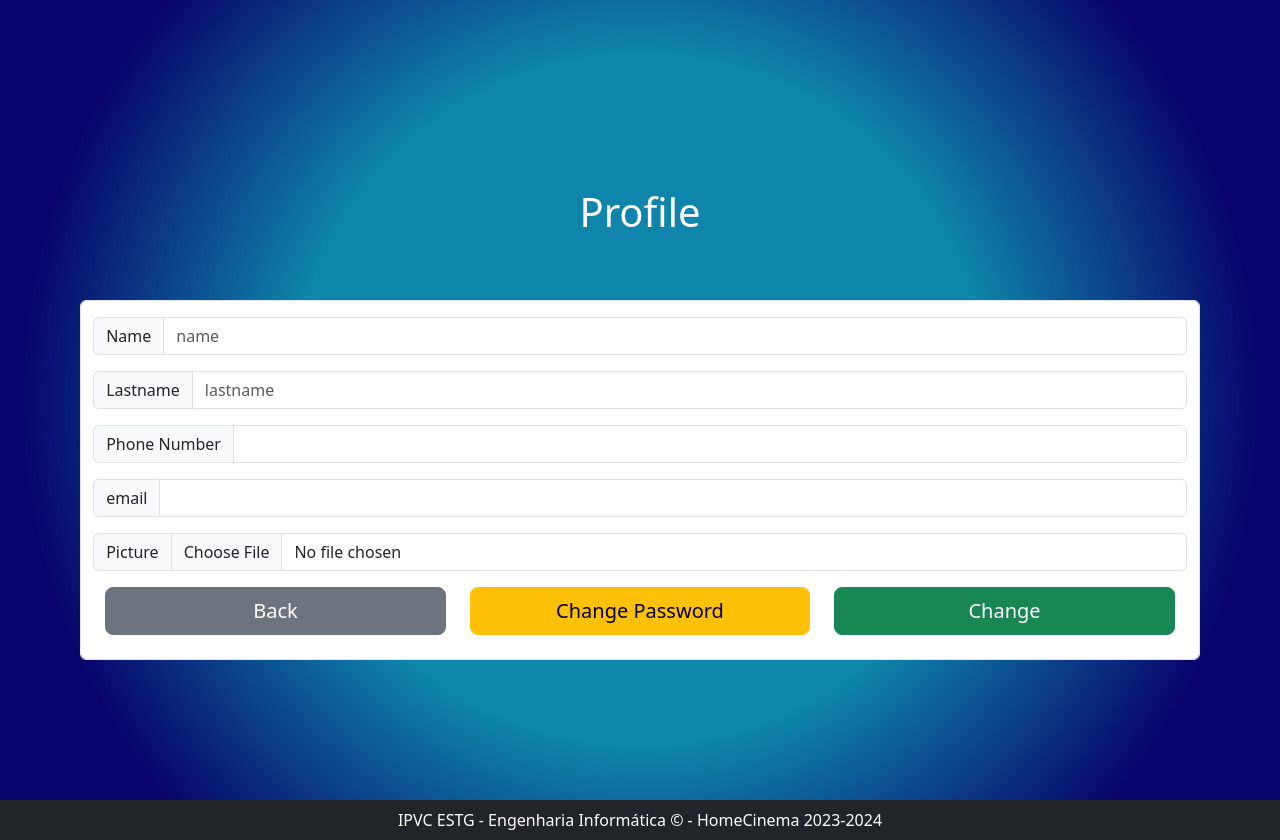
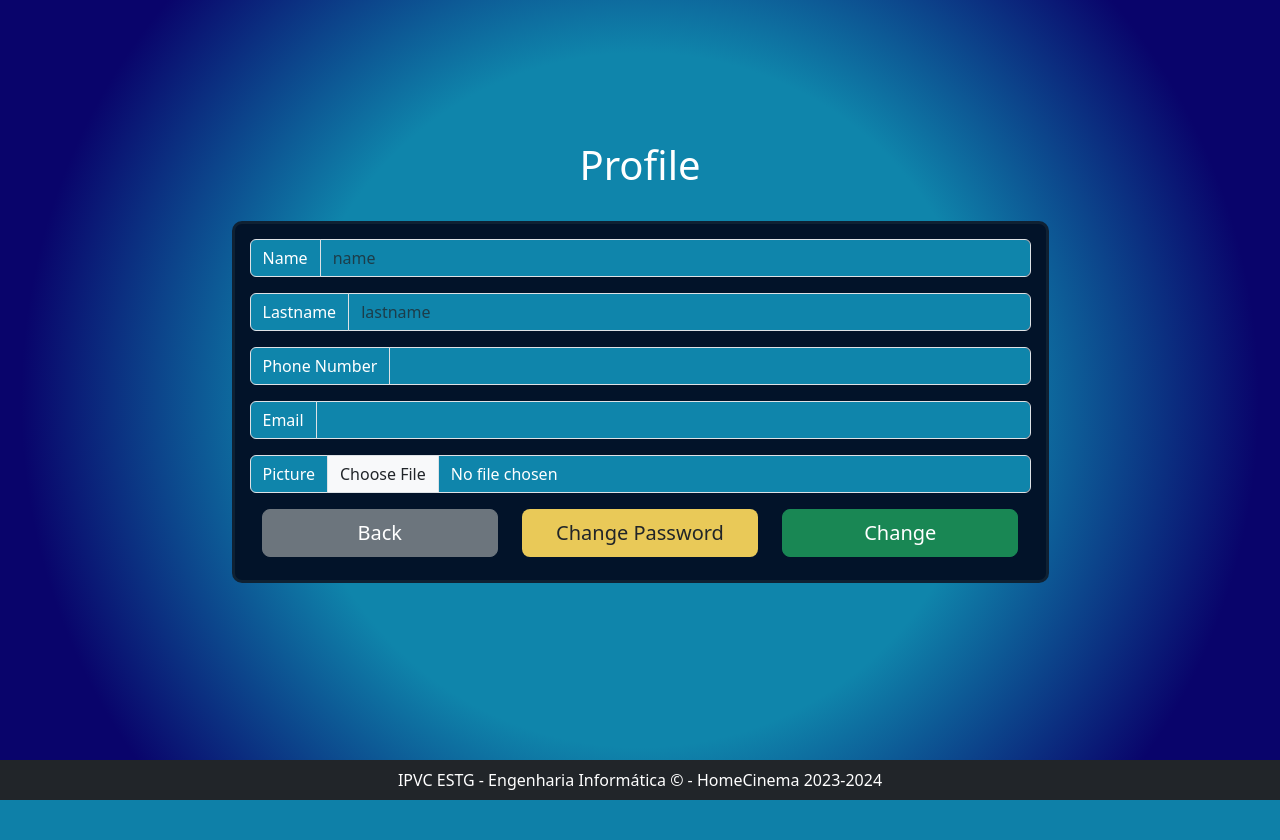
Before and after one commit to Jota02/crud, a PHP site: page /pages/secure/user/profile.php in a window 1280 px wide. After the commit the page ends 800 px from the top, so only its background shows below. Run offline with PHP 8.4, Linux system fonts and the light colour scheme; the visitor is signed in with stand-in values (Sample User, id 1); data that the repository does not hold is empty.

Commit message:
profile page e change password quase concluidas

```diff
--- a/assets/css/styles.css
+++ b/assets/css/styles.css
@@ -129,7 +129,7 @@ hr.divider{
     }
 
     .account-form-wrapper {
-        max-width: 480px;
+        max-width: 75%;
         margin: 0 auto;
         padding: 10px;
     }
--- a/pages/secure/user/profile.php
+++ b/pages/secure/user/profile.php
@@ -6,13 +6,11 @@ include_once __DIR__ . '../../../../templates/header.php';
 $title = ' - Profile';
 $user = user();
 ?>
-
-
-<main class="account-page-styles page cover2" style="min-height: 100vh;">
+  <div class="account-page-styles page" style="min-height: 100vh;">
+    <div class="container py-3">
+        <main class="account-form-wrapper text-white">
             <section>
-    <div class="p-5 mb-2 text-white text-center">
-      <h1>Profile</h1>
-    </div>
+                <h1 class="mb-3 fw-normal text-center">Profile</h1>
               <?php
               if (isset($_SESSION['success'])) {
                 echo '<div class="alert alert-success alert-dismissible fade show" role="alert">';
@@ -29,30 +27,32 @@ $user = user();
                 unset($_SESSION['errors']);
               }
               ?>
-    <form enctype="multipart/form-data" action="/crud/controllers/admin/user.php" method="post" class="form-control py-3">
+
+              <form enctype="multipart/form-data" action="/crud/controllers/admin/user.php" method="post" class=" py-3">
+                <div class="account-form-style">
                   <div class="input-group mb-3">
-        <span class="input-group-text">Name</span>
-        <input type="text" class="form-control" name="name" placeholder="name" maxlength="100" size="100"
+                    <span class="input-group-text text-white" style="background-color: rgba(15, 133, 171, 1)" >Name</span>
+                    <input type="text" class="form-control text-white" style="background-color: rgba(15, 133, 171, 1)" name="name" placeholder="name" maxlength="100" size="100"
                       value="<?= isset($_REQUEST['name']) ? $_REQUEST['name'] : $user['name'] ?>" required>
                   </div>
                   <div class="input-group mb-3">
-        <span class="input-group-text">Lastname</span>
-        <input type="text" class="form-control" name="lastname" placeholder="lastname" maxlength="100" size="100"
+                    <span class="input-group-text text-white" style="background-color: rgba(15, 133, 171, 1)">Lastname</span>
+                    <input type="text" class="form-control text-white" style="background-color: rgba(15, 133, 171, 1)" name="lastname" placeholder="lastname" maxlength="100" size="100"
                       value="<?= isset($_REQUEST['lastname']) ? $_REQUEST['lastname'] : $user['lastname'] ?>" required>
                   </div>
                   <div class="input-group mb-3">
-        <span class="input-group-text">Phone Number</span>
-        <input type="tel" class="form-control" name="phoneNumber" maxlength="9"
+                    <span class="input-group-text text-white" style="background-color: rgba(15, 133, 171, 1)">Phone Number</span>
+                    <input type="tel" class="form-control text-white" style="background-color: rgba(15, 133, 171, 1)" name="phoneNumber" maxlength="9"
                       value="<?= isset($_REQUEST['phoneNumber']) ? $_REQUEST['phoneNumber'] : $user['phoneNumber'] ?>" required>
                   </div>
                   <div class="input-group mb-3">
-        <span class="input-group-text">email</span>
-        <input type="email" class="form-control" name="email" maxlength="255"
+                    <span class="input-group-text text-white" style="background-color: rgba(15, 133, 171, 1)">Email</span>
+                    <input type="email" class="form-control text-white" style="background-color: rgba(15, 133, 171, 1)" name="email" maxlength="255"
                       value="<?= isset($_REQUEST['email']) ? $_REQUEST['email'] : $user['email'] ?>" required>
                   </div>
                   <div class="input-group mb-3">
-        <label class="input-group-text" for="inputGroupFile01">Picture</label>
-        <input accept="image/*" type="file" class="form-control" id="inputGroupFile01" name="foto" />
+                    <label class="input-group-text text-white" style="background-color: rgba(15, 133, 171, 1)" for="inputGroupFile01">Picture</label>
+                    <input accept="image/*" type="file" class="form-control text-white" style="background-color: rgba(15, 133, 171, 1)"id="inputGroupFile01" name="foto" />
                   </div>
                   <div class="container">
                     <div class="row">
@@ -60,16 +60,21 @@ $user = user();
                         <a href="/crud/"><button type="button" class="w-100 btn btn-lg btn-secondary mb-2">Back</button></a>
                       </div>
                       <div class="d-grid col-4 mx-auto" >
-            <a href="/crud/pages/secure/user/password.php"><button type="button" class="w-100 btn btn-lg btn-warning mb-2">Change Password</button></a>
+                        <a href="/crud/pages/secure/user/password.php"><button type="button" class="w-100 btn btn-lg mb-2" style="background-color: #E9C958">Change Password</button></a>
                       </div>
                       <div class="d-grid col-4 mx-auto">
                         <button class="w-100 btn btn-lg btn-success mb-2" type="submit" name="user" value="profile">Change</button>
                       </div>
                     </div>
                   </div>
+                </div>
               </form>
             </section>
-</main>
+          <div class="fixed-bottom">
             <?php
               include_once __DIR__ . '../../../../templates/footer.php';
             ?>
+          </div>
+        </main>
+      </div>
+    </div>
```
Also changed, not shown: pages/secure/user/password.php (+12 -8 lines). Lines whose indentation alone changed are shown as unchanged.
